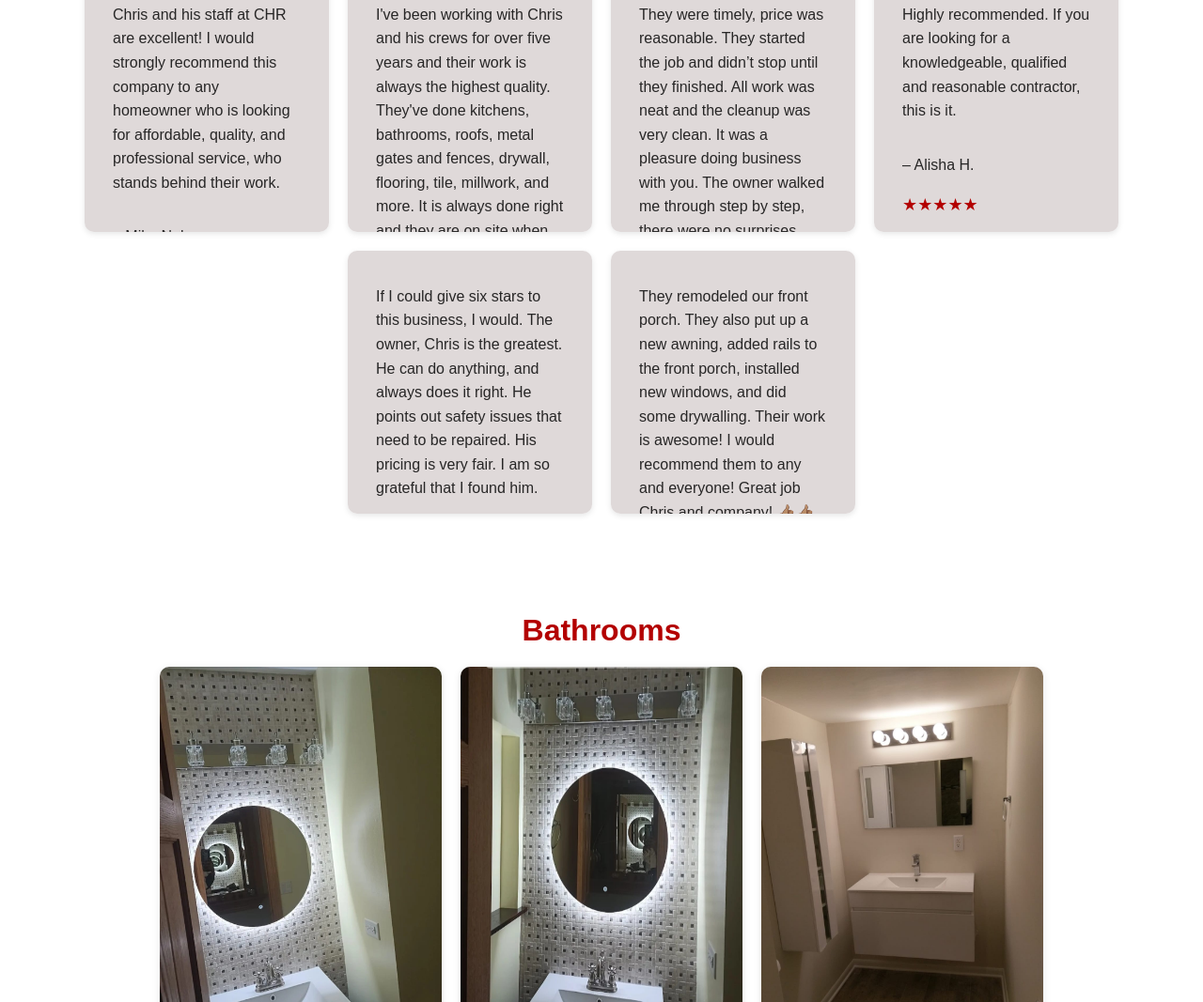
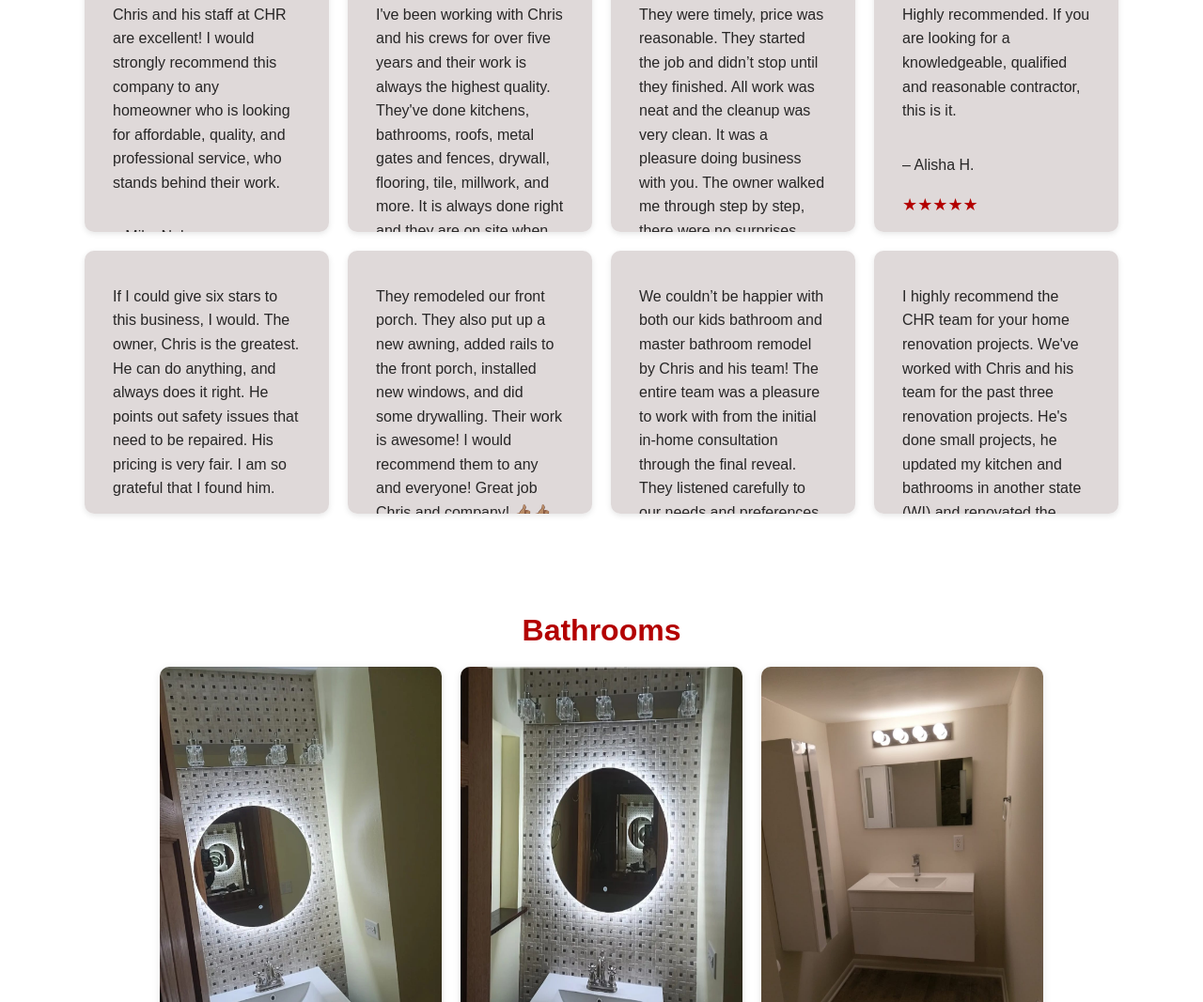
Before and after one commit to chrpaintingservices/CHR, a plain HTML site: page index.html in a window 1280 px wide. Shown: the part 1612-2679 px from the top of the page at 94% size. Drawn offline with Linux system fonts and the light colour scheme.

Commit message:
Add files via upload

```diff
--- a/index.html
+++ b/index.html
@@ -498,6 +498,16 @@ button:hover {
       <p class="client">– Davetra James.</p>
       <p class="stars">★★★★★</p>
     </div>
+    <div class="testimonial-card">
+      <p>We couldn’t be happier with both our kids bathroom and master bathroom remodel by Chris and his team! The entire team was a pleasure to work with from the initial in-home consultation through the final reveal. They listened carefully to our needs and preferences and provided expert guidance throughout the purchasing process. The craftsmanship and attention to detail in the finished bathrooms are truly impressive. Our new bathroom exceeds our expectations, and we’re grateful to CHR for bringing our vision to life!</p>
+      <p class="client">– Jonathan Williams</p>
+      <p class="stars">★★★★★</p>
+    </div>
+    <div class="testimonial-card">
+      <p>I highly recommend the CHR team for your home renovation projects. We've worked with Chris and his team for the past three renovation projects. He's done small projects, he updated my kitchen and bathrooms in another state (WI) and renovated the fireplace - we get so many compliments about the updated fireplace. Recently, he just completed a full gut rehab on a 2-unit building and we're beyond pleased with the results. With each project, Chris has not deviated from the initial estimate provided except when we request additional upgrades. Staying within budget really makes working with his company less stressful. He communicates well. Lord willing, we will continue working with CHR on many projects in the future.</p>
+      <p class="client">– Colin and Toni Husbands</p>
+      <p class="stars">★★★★★</p>
+    </div>
   </div>
 </section>
   <!-- ... (the rest of your content remains unchanged) ... -->
```
